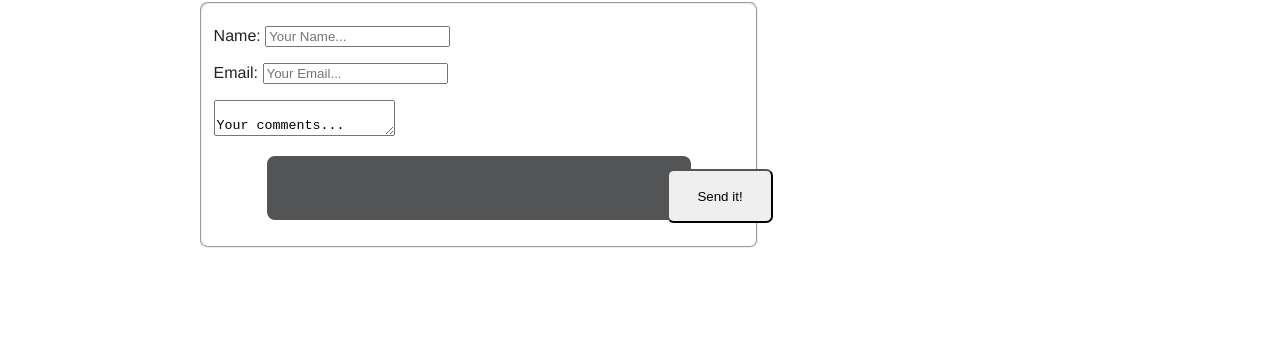
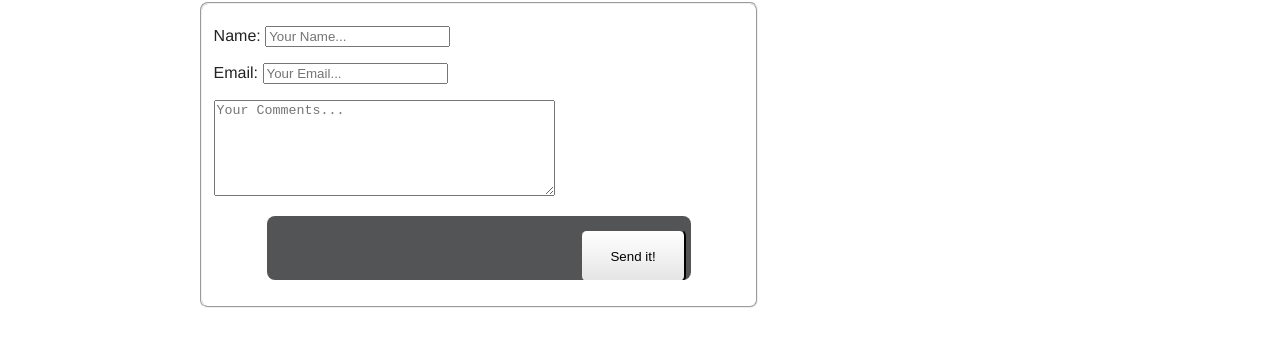
Before and after one commit to pwilkes17/pdubsdotcom, a plain HTML site: page contact.html in a window 1280 px wide. Shown: the part 344-690 px from the top of the page. Drawn offline with Linux system fonts and the light colour scheme; a web font is replaced by a local one.

Commit message:
fixed contact form

```diff
--- a/contact.html
+++ b/contact.html
@@ -44,9 +44,7 @@
 					<p>
 					<label for="email">Email:</label>
 					<input type="text" id="email" name="email" placeholder="Your Email..." maxlength="40"></p>
-					<textarea class="comments">
-						Your comments...
-					</textarea>
+					<textarea class="comments" rows="6" cols="40" placeholder="Your Comments..."></textarea>
 					<div class="submitbar">
 						<button type="button" class="submitButton"> Send it!</button>
 				</div>
--- a/css/main.css
+++ b/css/main.css
@@ -11,15 +11,27 @@
 	width: 80%;
 	margin: 1em auto;
 	border-radius: .5em;
+	overflow: hidden;
 }
 
 .submitButton {
 	width: 8em;
 	height : 4em;
 	margin-top: 1em;
-	margin-left: 30em;
+	float: right;
+	margin-right: 5px;
 	border-radius: .5em;
-	position: relative;
+	/* Permalink - use to edit and share this gradient: http://colorzilla.com/gradient-editor/#ffffff+0,e5e5e5+100;White+3D */
+background: rgb(255,255,255); /* Old browsers */
+background: -moz-linear-gradient(top,  rgba(255,255,255,1) 0%, rgba(229,229,229,1) 100%); /* FF3.6+ */
+background: -webkit-gradient(linear, left top, left bottom, color-stop(0%,rgba(255,255,255,1)), color-stop(100%,rgba(229,229,229,1))); /* Chrome,Safari4+ */
+background: -webkit-linear-gradient(top,  rgba(255,255,255,1) 0%,rgba(229,229,229,1) 100%); /* Chrome10+,Safari5.1+ */
+background: -o-linear-gradient(top,  rgba(255,255,255,1) 0%,rgba(229,229,229,1) 100%); /* Opera 11.10+ */
+background: -ms-linear-gradient(top,  rgba(255,255,255,1) 0%,rgba(229,229,229,1) 100%); /* IE10+ */
+background: linear-gradient(to bottom,  rgba(255,255,255,1) 0%,rgba(229,229,229,1) 100%); /* W3C */
+filter: progid:DXImageTransform.Microsoft.gradient( startColorstr='#ffffff', endColorstr='#e5e5e5',GradientType=0 ); /* IE6-9 */
+
 }
 
+
 /*videos css*/
```
